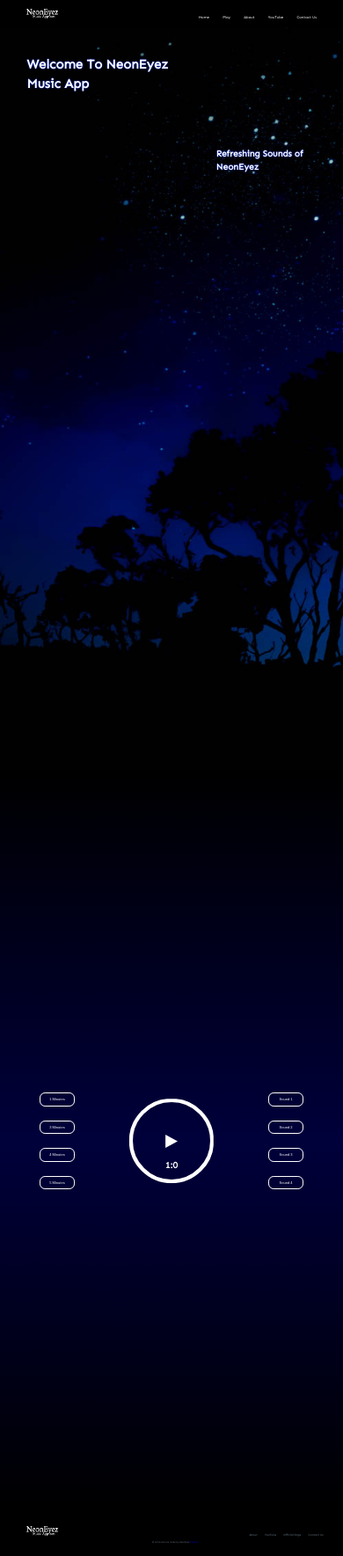
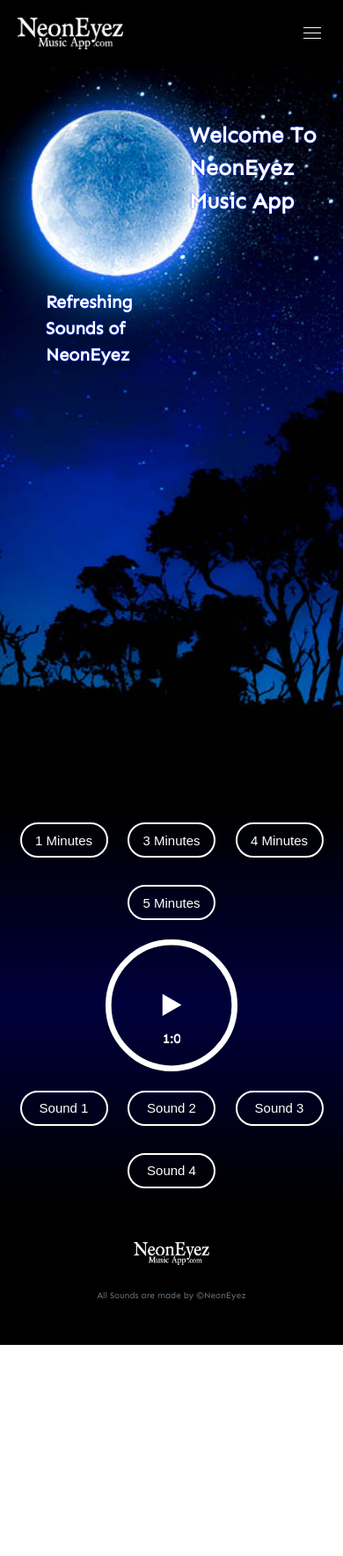
Before and after one commit to Manas-P/NeonEyez-Music-App, a plain HTML site: page index.html in a window 390 px wide. Shown: the whole page at 88% size. After the commit the page ends 1529 px from the top, so only its background shows below. Drawn offline with Linux system fonts and the light colour scheme.

Commit message:
Responsive Mob

```diff
--- a/css/responsive.css
+++ b/css/responsive.css
@@ -1,2 +1,162 @@
 @media screen and (max-width: 550px) {
+  .logo-container,
+  .nav-links {
+    padding: 20px;
+  }
+
+  .logo-container img {
+    width: 127.375px;
+    height: 35.5px;
+  }
+
+  .container2img {
+    background-image: url("../images/bg_mob.jpg");
+  }
+
+  .nav-link {
+    font-size: 20px;
+  }
+
+  /* Responsive Animation */
+  .nav-links {
+    position: fixed;
+    right: 0px;
+    height: 100vh;
+    top: 10vh;
+    background-color: #000;
+    display: flex;
+    flex-direction: column;
+    justify-content: space-between;
+    align-items: center;
+    width: 100%;
+    transform: translateX(100%);
+    transition: transform 0.5s ease-in;
+    z-index: 1;
+  }
+
+  .nav-links li {
+    opacity: 1;
+  }
+
+  .nav_btn {
+    display: block;
+  }
+
+  .container2 {
+    padding-right: 20px;
+    padding-left: 20px;
+  }
+
+  .res {
+    display: block;
+  }
+
+  .container2-section1 h1 {
+    font-size: 25px;
+    padding-top: 60px;
+    padding-left: 20px;
+  }
+
+  .container2-section4 h1 {
+    font-size: 20px;
+    padding-top: 80px;
+    padding-left: 32px;
+  }
+
+  .container3 {
+    background: linear-gradient(
+      0deg,
+      rgba(0, 0, 0, 1) 0%,
+      rgba(0, 0, 59, 1) 50%,
+      rgba(0, 0, 0, 1) 100%
+    );
+    display: block;
+    align-items: center;
+    height: auto;
+  }
+
+  .time-select,
+  .sound-picker {
+    display: flex;
+    justify-content: space-evenly;
+    align-items: center;
+    flex-direction: row;
+    flex: 1;
+    flex-wrap: wrap;
+  }
+
+  .time-select button,
+  .sound-picker button {
+    width: 100px;
+    height: 40px;
+    font-size: 15px;
+    border-radius: 20px;
+    border: 2px solid white;
+  }
+
+  .time-select button:hover,
+  .sound-picker button:hover {
+    box-shadow: 0 0 10px rgb(0, 47, 255), 0 0 15px rgb(0, 47, 255),
+      0 0 25px rgb(0, 47, 255);
+  }
+
+  .player-container svg {
+    height: 150px;
+    width: 150px;
+  }
+
+  .time-display {
+    font-size: 15px;
+    top: 110px;
+  }
+
+  .player-container img {
+    height: 25px;
+    width: 25px;
+  }
+
+  .final-container {
+    background: #000;
+    padding: 40px 0px 40px 0px;
+  }
+
+  footer {
+    display: flex;
+    flex-direction: column;
+    margin: auto;
+    align-items: center;
+    justify-content: space-evenly;
+    height: 50px;
+    padding-top: 1.5625vw;
+  }
+
+  .footer_logo img {
+    width: 85.375px;
+    height: 25.5px;
+  }
+
+  .final-container nav {
+    display: none;
+  }
+
+  .credit {
+    font-size: 10px;
+  }
 }
+
+/* Responsive Button Animation */
+.nav-active {
+  transform: translateX(0%);
+}
+
+.toggle .line1 {
+  transform: rotate(45deg) translate(0px, 8.5px);
+}
+
+.toggle .line2 {
+  opacity: 0;
+}
+
+.toggle .line3 {
+  transform: rotate(-45deg) translate(0px, -8.5px);
+}
--- a/css/style.css
+++ b/css/style.css
@@ -53,6 +53,22 @@
   font-size: 1.1020833333333333vw;
   color: #fff;
 }
+
+/* Navigation Button For Responsive */
+.nav_btn {
+  display: none;
+  float: right;
+  cursor: pointer;
+  padding-right: 20px;
+}
+
+.nav_btn div {
+  width: 20px;
+  height: 1px;
+  background-color: #fff;
+  margin: 5px;
+  transition: all 0.5s ease;
+}
 /* End of Header Section */
 
 .container2img {
@@ -71,6 +87,10 @@
   display: grid;
   grid-template-columns: 1fr 1fr;
   align-items: center;
+}
+
+.res {
+  display: none;
 }
 
 .container2-sections h1 {
@@ -215,7 +235,7 @@
 
 .nav-linkft {
   text-decoration: none;
-  font-size: 0.8333333333333334vw;
+  font-size: 1.0416666666666667vw;
   padding-left: 2.0833333333333335vw;
   color: #637381;
 }
@@ -225,17 +245,8 @@
 }
 
 .credit {
+  padding-top: 2.6041666666666665vw;
   padding-bottom: 2.6041666666666665vw;
-}
-
-.credit p {
-  font-size: 0.6333333333333334vw;
+  font-size: 1.0416666666666667vw;
   color: #637381;
 }
-
-.credit a {
-  font-size: 0.6333333333333334vw;
-  color: blue;
-  text-decoration: underline;
-  cursor: pointer;
-}
--- a/index.html
+++ b/index.html
@@ -21,17 +21,24 @@
         <!--Header Menu-->
         <nav>
           <ul class="nav-links">
-            <li><a class="nav-link" href="#">Home</a></li>
+            <li><a class="nav-link" href="index.html">Home</a></li>
             <li><a class="nav-link" href="#play_music">Play</a></li>
             <li><a class="nav-link" target="_blank" href="https://neoneyezofficial.wixsite.com/neoneyez">About</a></li>
             <li><a class="nav-link" target="_blank" href="https://www.youtube.com/watch?v=SsqoDwrig-0&list=PLhRv-ygp-Cczlp-uM-3daZL701fEjW7cL">YouTube</a></li>
             <li><a class="nav-link" href="#">Contact Us</a></li>
           </ul>
         </nav>
+        <!-- Responsive Nav Button -->
+        <div class="nav_btn">
+          <div class="line1"></div>
+          <div class="line2"></div>
+          <div class="line3"></div>
+        </div>
       </header>
       <div class="container2img">
         <div class="container2">
           <div class="container2-sections">
+            <div class="res"></div>
             <div class="container2-section1">
               <h1>Welcome To NeonEyez Music App</h1>
             </div>
@@ -98,12 +105,13 @@
           </nav>
         </footer>
         <div class="credit" align="center">
-          <p>&copy; All Sounds are made by NeonEyez <a>Privacy</a></p>
+          All Sounds are made by &copy;NeonEyez
         </div>
       </div>
 
 
     </div>
     <script src="./js/app.js"></script>
+    <script src="./js/nav.js"></script>
   </body>
 </html>
--- /dev/null
+++ b/js/nav.js
@@ -0,0 +1,13 @@
+const navSlide = () => {
+  const nav_btn = document.querySelector(".nav_btn");
+  const nav = document.querySelector(".nav-links");
+  const navLinks = document.querySelectorAll("nav-links li");
+
+  nav_btn.addEventListener("click", () => {
+    nav.classList.toggle("nav-active");
+
+    nav_btn.classList.toggle(`toggle`);
+  });
+};
+
+navSlide();
```
Also changed, not shown: images/bg_mob.jpg (added).
